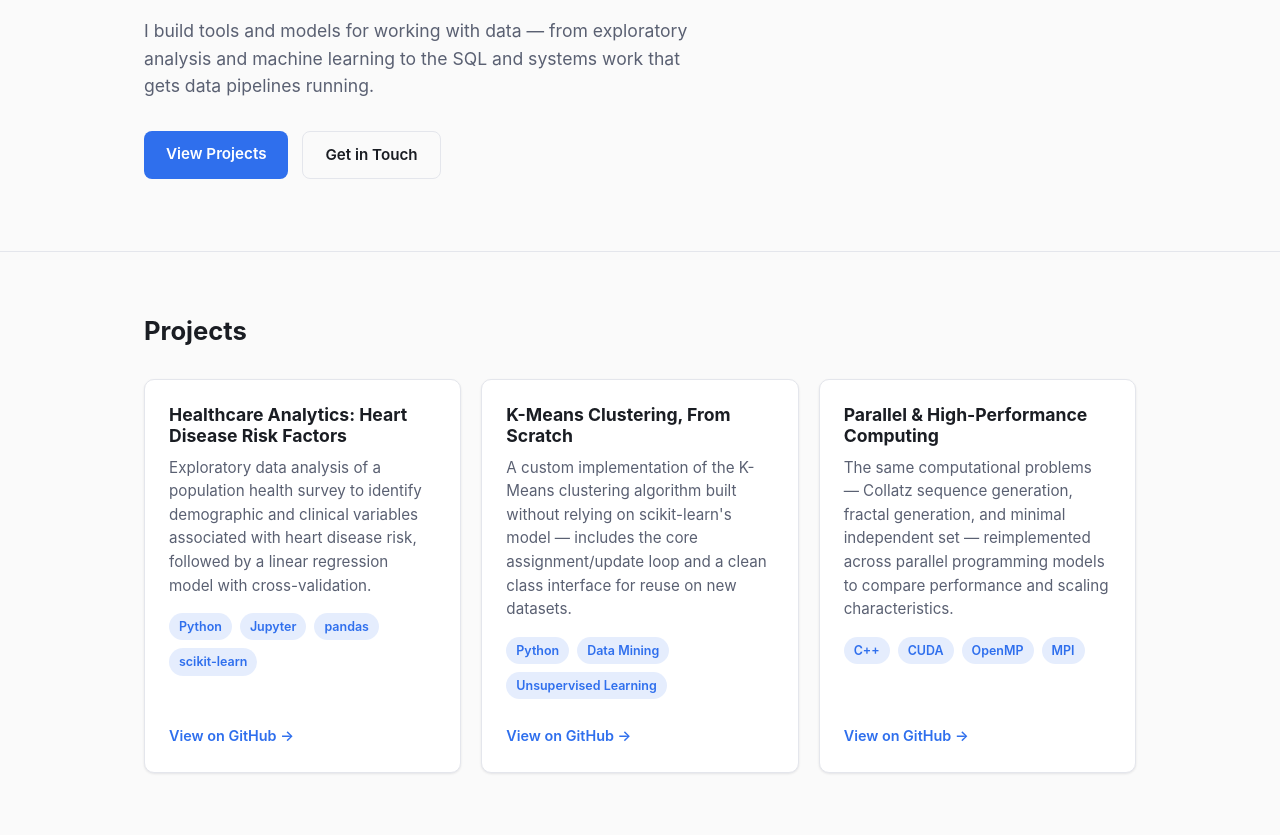
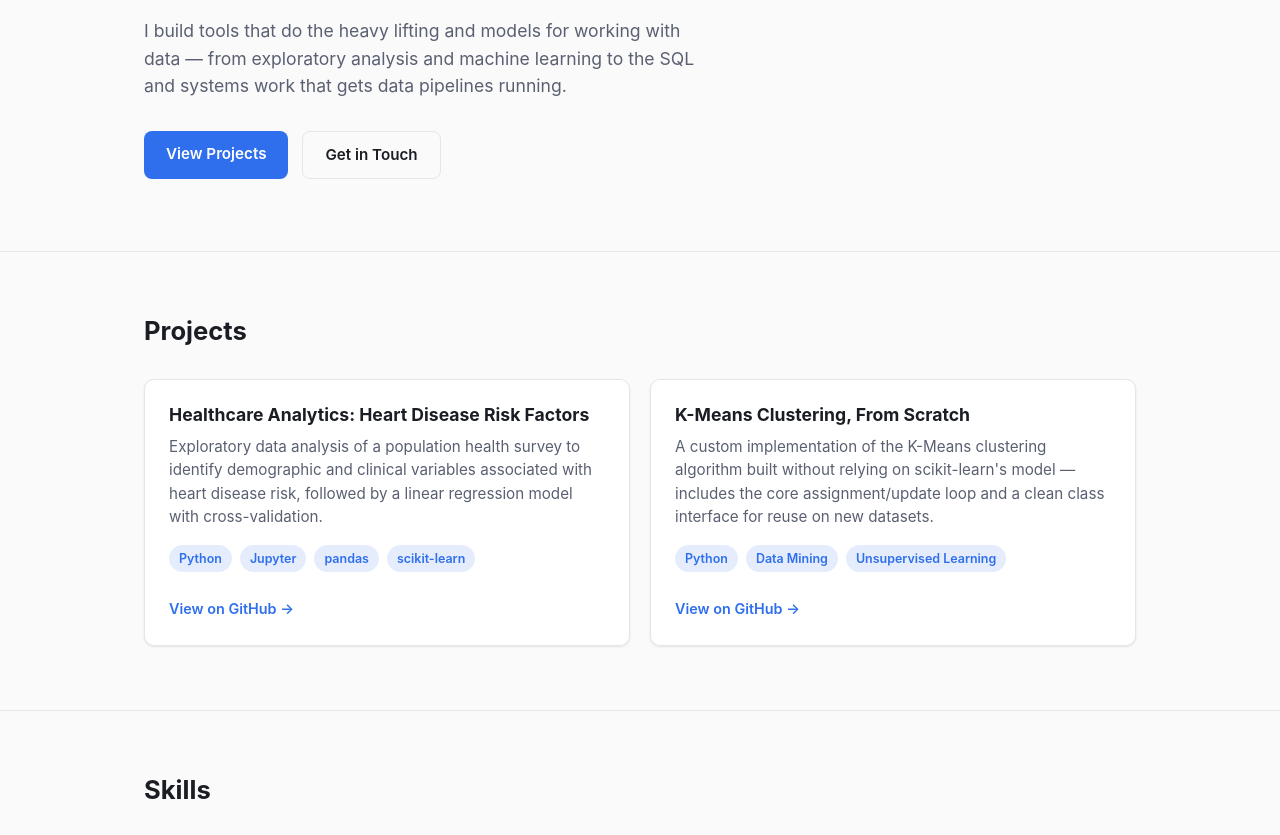
Before and after one commit to Jasgm/Jasgm.github.io, a plain HTML site: page index.html in a window 1280 px wide. Shown: the part 251-1086 px from the top of the page. Drawn offline with Linux system fonts and the light colour scheme.

Commit message:
editing portfolio hidden properties to manage visible projects

```diff
--- a/index.html
+++ b/index.html
@@ -25,7 +25,7 @@
       <p class="eyebrow">Data Analysis &middot; Data Engineering &middot; Software Engineering</p>
       <h1>Hi, I'm Jasmine.</h1>
       <p class="lede">
-        I build tools and models for working with data — from exploratory analysis and
+        I build tools that do the heavy lifting and models for working with data — from exploratory analysis and
         machine learning to the SQL and systems work that gets data pipelines running.
       </p>
       <div class="cta-row">
@@ -80,7 +80,7 @@
           </div>
         </article>
 
-        <article class="project-card">
+        <article hidden class="project-card">
           <div class="project-body">
             <h3>Parallel &amp; High-Performance Computing</h3>
             <p>
--- a/style.css
+++ b/style.css
@@ -1,3 +1,4 @@
+[hidden] { display: none !important; }
 :root {
   --bg: #fafafa;
   --bg-alt: #ffffff;
```
